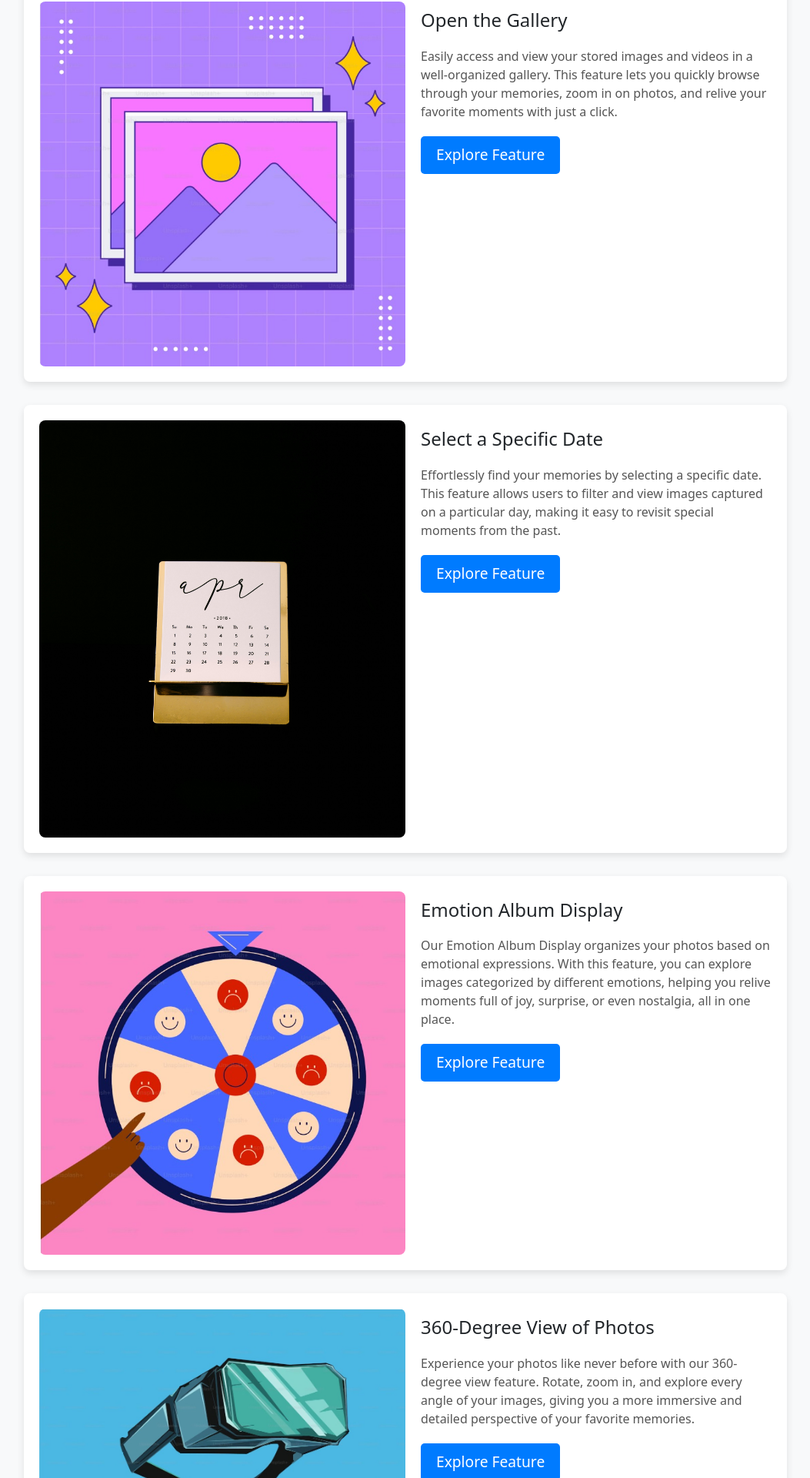
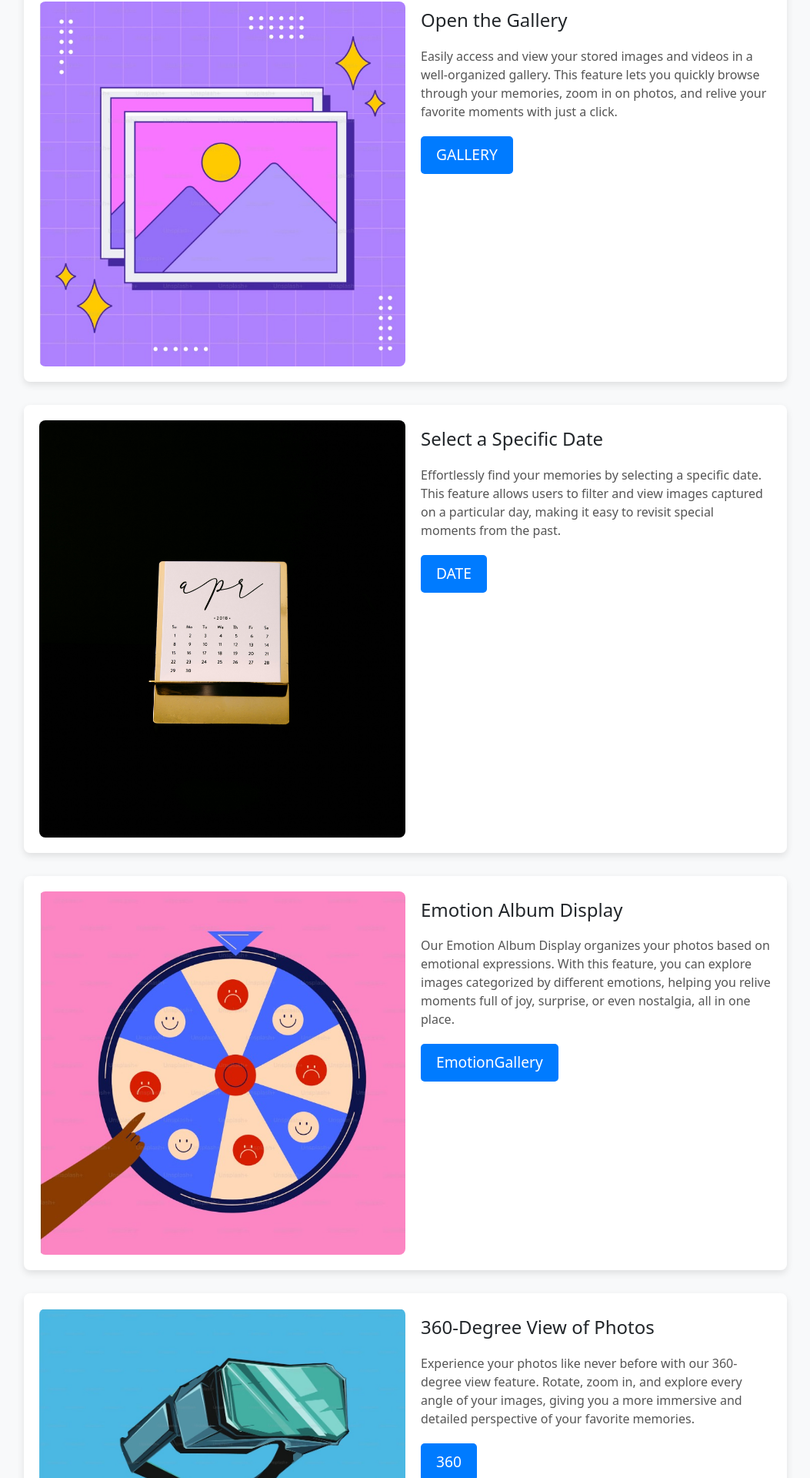
Before and after one commit to Recurse-Official/G28, a React (Vite) app in the folder frontend/: page / in a window 1280 px wide. Shown: the part 1017-2937 px from the top of the page at 77% size, without its empty margins (113-1166 px from the left). Built offline with nearby package versions, Linux system fonts and the light colour scheme.

Commit message:
CLUSTER MONGO

```diff
--- a/frontend/src/components/Features.jsx
+++ b/frontend/src/components/Features.jsx
@@ -19,7 +19,7 @@ const Features = () => (
           Easily access and view your stored images and videos in a well-organized gallery.
            This feature lets you quickly browse through your memories, zoom in on photos, and relive your favorite moments with just a click.
           </p>
-          <button className="feature-btn">Explore Feature</button>
+          <button className="feature-btn">GALLERY</button>
         </div>
       </div>
       <div className="feature-block">
@@ -32,7 +32,7 @@ Effortlessly find your memories by selecting a specific date. This feature allow
 
 
           </p>
-          <button className="feature-btn">Explore Feature</button>
+          <button className="feature-btn">DATE</button>
         </div>
       </div>
       <div className="feature-block">
@@ -43,7 +43,7 @@ Effortlessly find your memories by selecting a specific date. This feature allow
 
           Our Emotion Album Display organizes your photos based on emotional expressions. With this feature, you can explore images categorized by different emotions, helping you relive moments full of joy, surprise, or even nostalgia, all in one place.
           </p>
-          <button className="feature-btn">Explore Feature</button>
+          <button className="feature-btn">EmotionGallery</button>
         </div>
       </div>
       <div className="feature-block">
@@ -54,7 +54,7 @@ Effortlessly find your memories by selecting a specific date. This feature allow
 
           Experience your photos like never before with our 360-degree view feature. Rotate, zoom in, and explore every angle of your images, giving you a more immersive and detailed perspective of your favorite memories.
           </p>
-          <button className="feature-btn">Explore Feature</button>
+          <button className="feature-btn">360</button>
         </div>
       </div>
     </div>
```
Also changed, not shown: 2 other files (tests, documents, lock files or other folders).
